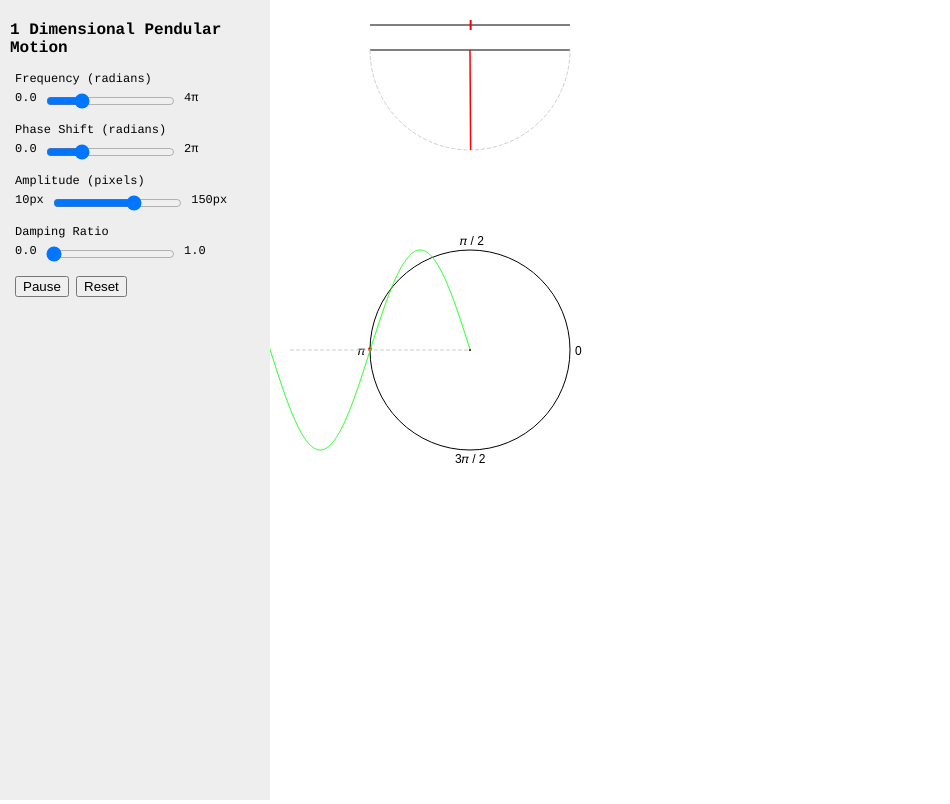
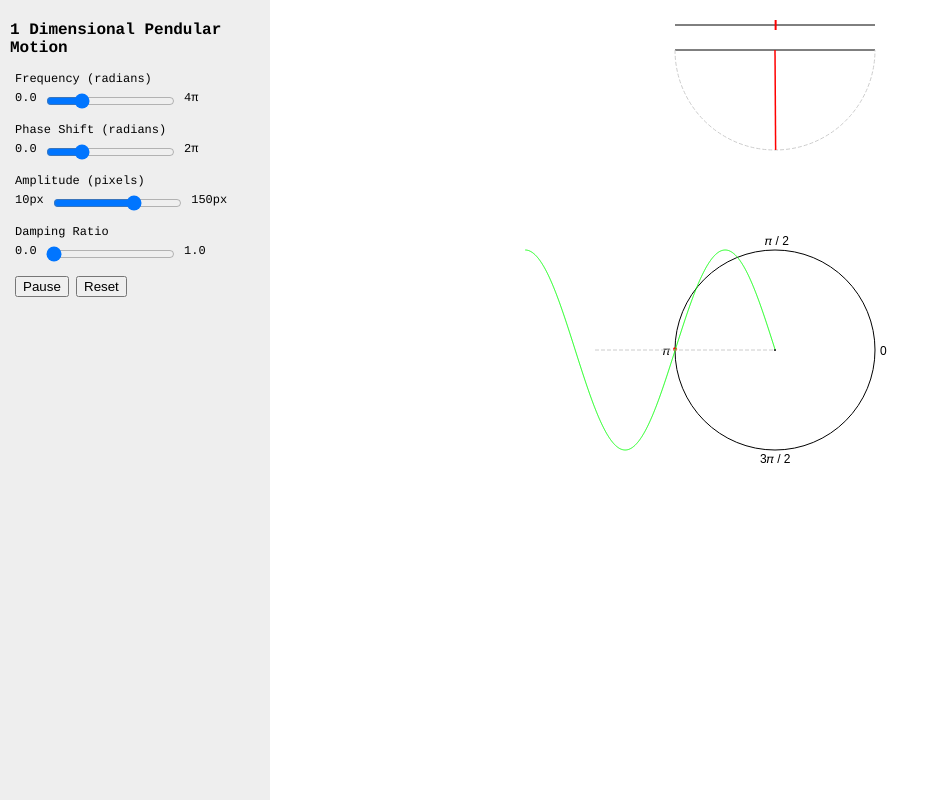
Before and after one commit to demc/harmonograph, a plain HTML site: page index.html in a window 1280 px wide. Shown: the whole page, without its empty margins (0-950 px from the left). Drawn offline with Linux system fonts and the light colour scheme.

Commit message:
Positioning visualization based on container size

```diff
--- a/index.js
+++ b/index.js
@@ -20,10 +20,13 @@ function getVisualizationState(content, canvas) {
     let ctx = canvas.getContext('2d');
     let scene = new Scene(content, ctx);
 
-    let pendulumDial = new PendulumDial(scene, 20, 25, 360, 10, 100, Math.PI);
-    let pendulum1D = new Pendulum1D(scene, 20, 50, 360, 180, 100, Math.PI);
-    let unitCircle = new UnitCircle(scene, 200, 350, 100, Math.PI);
-    let sineWave = new SineWave(scene, 20, 300, 180, 100, 100, Math.PI);
+    const xMidPoint = scene.width / 2;
+    const yMidPoint = scene.height / 2;
+
+    let pendulumDial = new PendulumDial(scene, xMidPoint - 180, 25, 360, 10, 100, Math.PI);
+    let pendulum1D = new Pendulum1D(scene, xMidPoint - 180, 50, 360, 180, 100, Math.PI);
+    let unitCircle = new UnitCircle(scene, xMidPoint, 350, 100, Math.PI);
+    let sineWave = new SineWave(scene, xMidPoint - 180, 300, 180, 100, 100, Math.PI);
 
     // TODO: resize objects based on container size
 
@@ -56,6 +59,7 @@ function setupInputHandlers(ctx, scene, pendulumDial, pendulum1D, unitCircle, si
   });
 
   document.getElementById('reset').addEventListener('click', () => {
+    pauseButton.textContent = 'Pause';
     scene.reset();
   });
 
```
